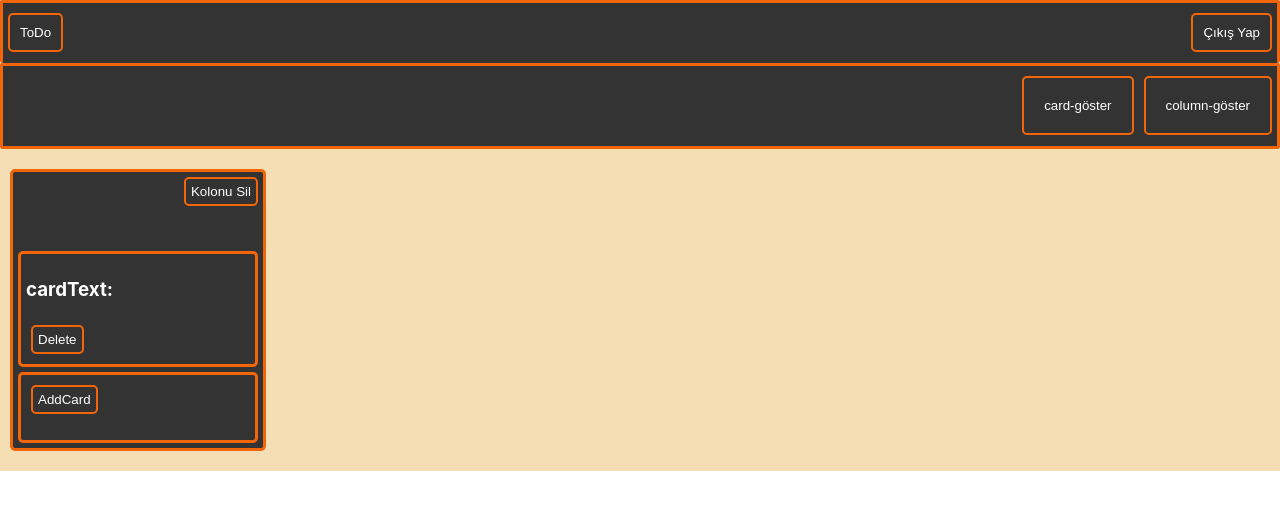
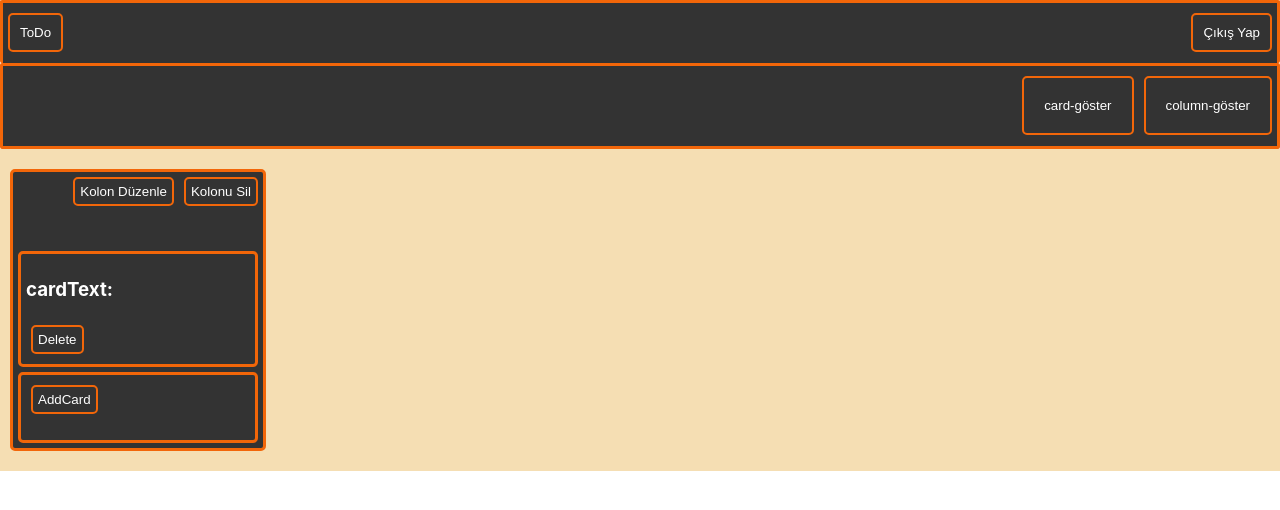
Before and after one commit to mertcancet/todo-redux, a React (Create React App) app: page /todo in a window 1280 px wide. Shown: the top 510 px of the page. Built offline with nearby package versions, Linux system fonts and the light colour scheme.

Commit message:
editColumn added

```diff
--- a/src/componenets/BoardColumn/boardColumn.css
+++ b/src/componenets/BoardColumn/boardColumn.css
@@ -31,6 +31,18 @@
   background-color: red;
   border-color: red;
 }
+.boardColumn__body--editBtn {
+  border: 2px solid #f26609;
+  border-radius: 5px;
+  background-color: #333;
+  color: white;
+  margin: 5px;
+  padding: 5px;
+  float: right;
+}
+.boardColumn__body--editBtn:hover {
+  background-color: #f26609;
+}
 .boardColumn__addCard {
   border: 3px solid #f26609;
   border-radius: 5px;
--- a/src/componenets/BoardColumn/boardColumn.js
+++ b/src/componenets/BoardColumn/boardColumn.js
@@ -3,22 +3,27 @@ import Card from "./Cards/cards";
 import I from "immutable";
 import { connect } from "react-redux";
 import "./boardColumn.css";
-
+import EditColumn from "./editColumn/editColumn";
 class BoardColumn extends React.Component {
   constructor(props) {
     super(props);
     this.state = {
+      isEditColumnHidden: true,
       isAddCardHidden: true,
       cardText: "",
       cardColumn: "",
     };
     this.toggleAddCard = this.toggleAddCard.bind(this);
+    this.toggleEditColumn = this.toggleEditColumn.bind(this);
     this.cardHandleSubmit = this.cardHandleSubmit.bind(this);
     this.handleCardText = this.handleCardText.bind(this);
   }
 
   toggleAddCard() {
     this.setState({ isAddCardHidden: !this.state.isAddCardHidden });
+  }
+  toggleEditColumn() {
+    this.setState({ isEditColumnHidden: !this.state.isEditColumnHidden });
   }
   cardHandleSubmit(e, index) {
     let value = this.props.columnList.getIn([index, "text"]);
@@ -28,7 +33,6 @@ class BoardColumn extends React.Component {
       cardColumn: value,
     });
     this.setState({ isAddCardHidden: !this.state.isAddCardHidden });
-
     this.props.addCard({
       id: Math.random(),
       cardText: this.state.cardText,
@@ -40,7 +44,7 @@ class BoardColumn extends React.Component {
   }
 
   render() {
-    const { isAddCardHidden } = this.state;
+    const { isAddCardHidden, isEditColumnHidden } = this.state;
     return (
       <div className="boardColumn">
         {this.props.columnList.map((each, index) => {
@@ -56,12 +60,30 @@ class BoardColumn extends React.Component {
                 Kolonu Sil
               </button>
 
+              <button
+                className="boardColumn__body--editBtn"
+                onClick={this.toggleEditColumn}
+              >
+                {isEditColumnHidden ? "Kolon Düzenle" : "Kapa"}
+              </button>
+
+              {!isEditColumnHidden ? (
+                <EditColumn
+                  key={each.get("id", Math.random())}
+                  id={each.get("id", Math.random())}
+                  columnText={each.get("text", "-")}
+                  index={index}
+                />
+              ) : (
+                <p></p>
+              )}
+
               <h1 className="boardColumn__body--header">
                 {each.get("text", "")}
               </h1>
               <br />
               {this.props.cardList.map((card, index) => {
-                if (card.get("cardColumn") === each.get("text")) {
+                if (card.get("cardColumn") === each.get("text", "")) {
                   return (
                     <div
                       className="boardColumn__card"
--- /dev/null
+++ b/src/componenets/BoardColumn/editColumn/editColumn.css
@@ -0,0 +1,3 @@
+p {
+  color: white;
+}
--- /dev/null
+++ b/src/componenets/BoardColumn/editColumn/editColumn.js
@@ -0,0 +1,14 @@
+import React from "react";
+import "./editColumn.css"
+class EditColumn extends React.Component {
+  render() {
+    const { id, columnText, index } = this.props;
+    return (
+      <p >
+        id:{id} \\n columnText:{columnText} \\n index:{index}
+      </p>
+    );
+  }
+}
+
+export default EditColumn;
```
